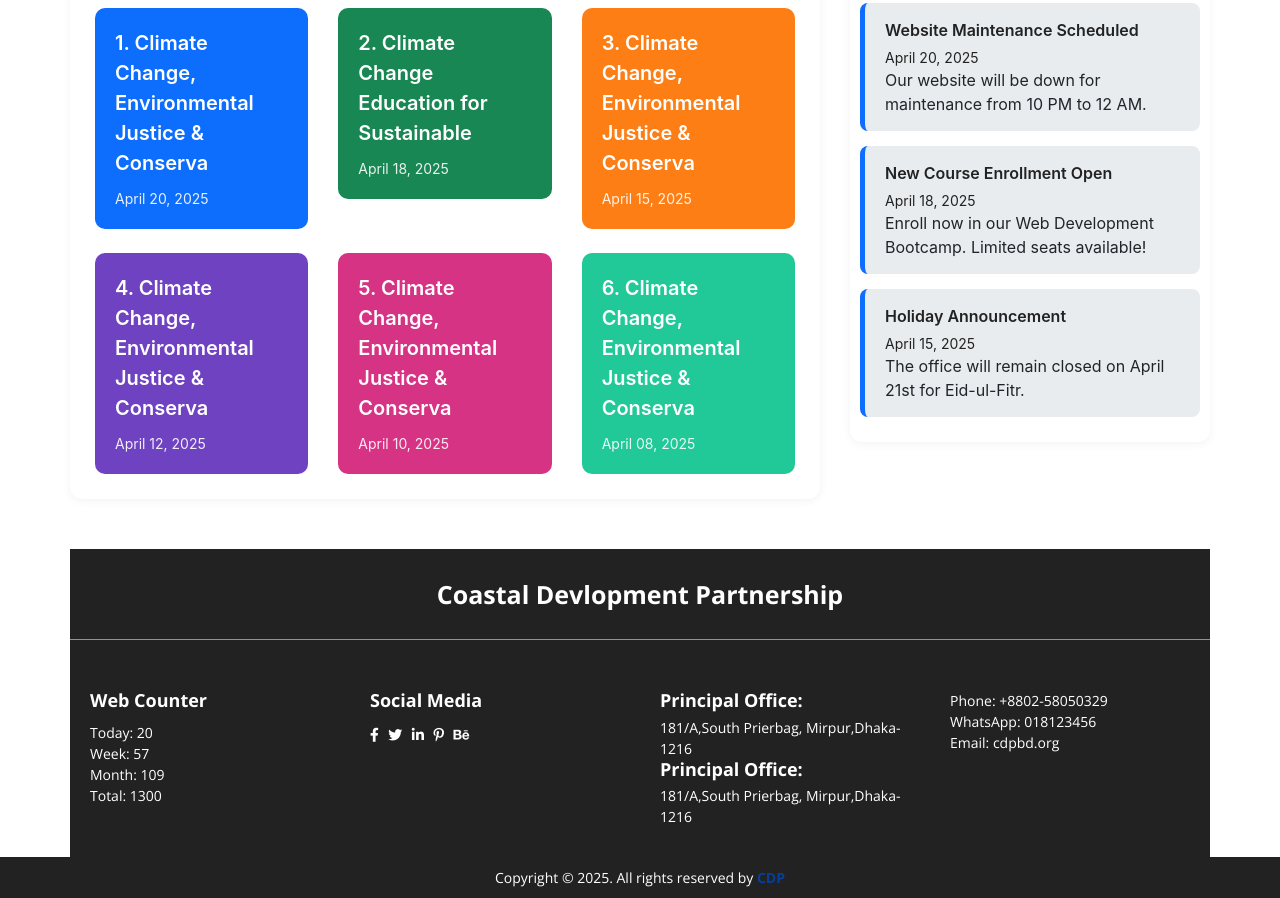
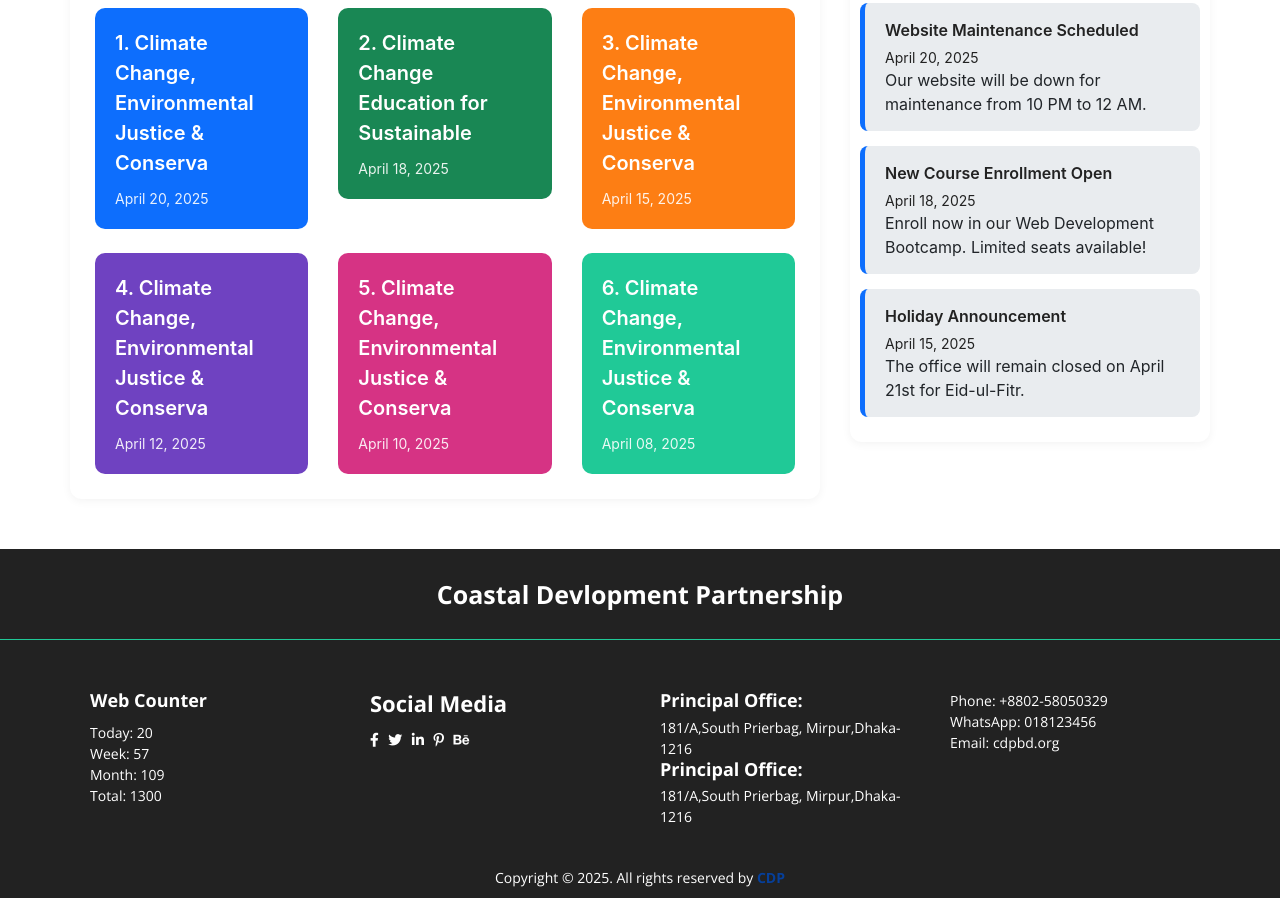
Before and after one commit to bmohedulislam/CDP, a plain HTML site: page index.html in a window 1280 px wide. Shown: the part 1301-2199 px from the top of the page. Drawn offline with nearby package versions, Linux system fonts and the light colour scheme.

Commit message:
footer part

```diff
--- a/css/style.css
+++ b/css/style.css
@@ -801,7 +801,7 @@ visibility: visible;
 /* ======= Programs Part end ======= */
 
 /* footer part start */
-.footer_part{
+#footer_part{
   padding-top: 30px;
   background: #222;
 }
@@ -830,7 +830,7 @@ visibility: visible;
 }
 .footer_social h6{
   color: #fff;
-  font-size: 18px;
+  font-size: 22px;
   font-weight: 700;
   font-family:  'Open Sans';
   padding-bottom: 10px;
--- a/index.html
+++ b/index.html
@@ -666,8 +666,67 @@
 
 
           <!-- ======= footer Part start ======= -->
+            <footer id="footer_part">
+                <div class="row">
+                    <div class="col-lg-12">
+                        <div class="footer_header">
+                            <h2>Coastal Devlopment Partnership</h2>
+                        </div>
+                    </div>
+                </div>
+                <div class="container px-lg-0">
+                    <div class="row footer_con">
+                        <div class="col-lg-3">
+                            <div class="footer_web">
+                                <h6>Web Counter</h6>
+                                <p>Today: 20</p>
+                                <p>Week: 57</p>
+                                <p>Month: 109</p>
+                                <p>Total: 1300</p>
+                            </div>
+                        </div>
+                        <div class="col-lg-3">
+                            <div class="footer_social">
+                                <h6>Social Media</h6>
+                                <a href="#"><i class="fab fa-facebook-f"></i></a>
+                                <a href="#"><i class="fab fa-twitter"></i></a>
+                                <a href="#"><i class="fab fa-linkedin-in"></i></a>
+                                <a href="#"><i class="fab fa-pinterest-p"></i></a>
+                                <a href="#"><i class="fab fa-behance"></i></a>
+                            </div>
+                        </div>
+                        <div class="col-lg-3">
+                            <div class="footer_address">
+                                <h6>Principal Office:</h6>
+                                <p>181/A,South Prierbag, Mirpur,Dhaka-1216</p>
+                            </div>
+                            <div class="footer_address">
+                                <h6>Principal Office:</h6>
+                                <p>181/A,South Prierbag, Mirpur,Dhaka-1216</p>
+                            </div>
+                        </div>
+                        <div class="col-lg-3">
+                            <div class="con_info">
+                                <p>Phone: +8802-58050329</p>
+                                <p>WhatsApp: 018123456</p>
+                                <p>Email: cdpbd.org</p>
+                            </div>
+                        </div>
+                    </div>
+                    <div class="row">
+                        <div class="col-lg-12">
+                            <div class="footer_bottom">
+                                <p>Copyright &copy; 2025. All rights reserved by <span>CDP</span></p>
+                            </div>
+                        </div>
+                    </div>
+                </div>
+
+            </footer>
+         <!-- ======= footer Part end ======= -->
+
 <!-- Footer Part start -->
-            <div class="container px-lg-0">
+<!-- <div class="container px-lg-0">
     <div class="footer_part">
         <div class="row">
             <div class="col-lg-12">
@@ -720,11 +779,8 @@
     <div class="footer_bottom">
         <p>Copyright &copy; 2025. All rights reserved by <span>CDP</span></p>
     </div>
-            </div>
+</div> -->
 <!-- Footer Part end -->
-         <!-- ======= footer Part end ======= -->
-
-
 
 
 
```
Lines whose indentation alone changed are shown as unchanged.
